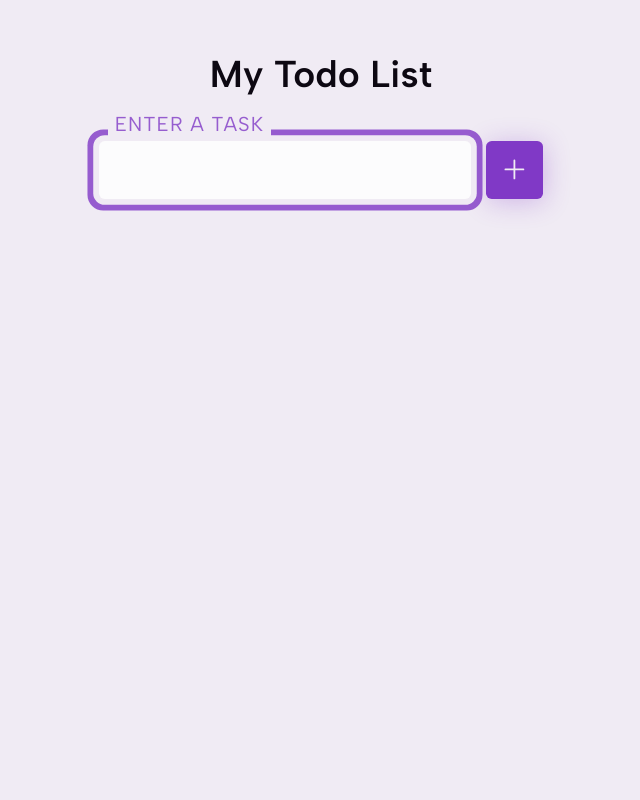
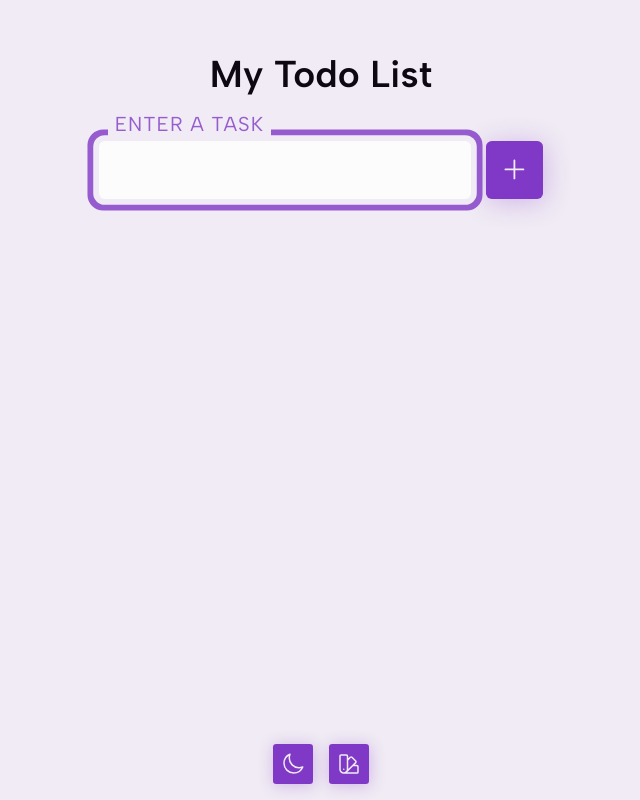
Before and after one commit to jesubohr/ToDoist, a React (Vite) app: page / in a window 1280 px wide. Shown: the whole page, without its empty margins (319-959 px from the left). Built offline with nearby package versions, Linux system fonts and the light colour scheme.

Commit message:
Add Theme Switcher

```diff
--- a/package.json
+++ b/package.json
@@ -1,7 +1,7 @@
 {
   "name": "todoist",
   "private": true,
-  "version": "0.0.1",
+  "version": "1.0.0",
   "type": "module",
   "scripts": {
     "dev": "vite",
--- a/src/App.tsx
+++ b/src/App.tsx
@@ -2,6 +2,7 @@
 import { useState } from 'react'
 import { useLocalStorage } from './hooks/useStorage'
 import { CreateTaskForm } from './components/CreateTaskForm'
+import { ThemeSwitcher } from './components/ThemeSwitcher'
 import { EditTaskForm } from './components/EditTaskForm'
 import { TaskList } from './components/TaskList'
 
@@ -75,6 +76,7 @@
           />
         )
       }
+      <ThemeSwitcher />
     </div>
   )
 }
--- /dev/null
+++ b/src/components/ThemeSwitcher.tsx
@@ -0,0 +1,80 @@
+import { useEffect, useState } from 'react'
+import { XMarkIcon, SunIcon, MoonIcon, SwatchIcon } from '@heroicons/react/24/outline'
+import { useLocalStorage } from '../hooks/useStorage'
+import styles from '../styles/ThemeSwitcher.module.css'
+
+export function ThemeSwitcher() {
+  const defaultTheme = window.matchMedia('(prefers-color-scheme: dark)').matches ? 'dark' : 'light'
+
+  const [isColorPicking, setIsColorPicking] = useState(false)
+  const [theme, setTheme] = useLocalStorage<string>("todoist.theme", defaultTheme)
+  const [themeHue, setThemeHue] = useLocalStorage<number>("todoist.color", 270)
+
+  function toggleTheme () {
+    if (theme === "light") setTheme("dark")
+    else setTheme("light")
+  }
+
+  function handleColorPicking(ev: React.ChangeEvent<HTMLInputElement>) {
+    const { currentTarget } = ev
+    setThemeHue(currentTarget.valueAsNumber)
+  }
+
+  useEffect(() => {
+    const root = document.documentElement
+    root.setAttribute("color-scheme", theme)
+  }, [theme])
+
+  useEffect(() => {
+    const root = document.documentElement
+    root.style.setProperty('--_hue', themeHue.toString())
+  }, [themeHue])
+
+  return (
+    <aside className={styles.wrapper} style={{
+      backgroundColor: isColorPicking ? `hsl(var(--muted) / 0.6)` : "transparent"
+    }}>
+      {
+        isColorPicking
+          ? (
+            <>
+              <button
+                className={`btn ${styles.close}`}
+                aria-label="Close color picking mode"
+                onClick={() => setIsColorPicking(false)}
+              >
+                <XMarkIcon />
+              </button>
+              <input
+                type="range"
+                className={styles.picker}
+                aria-label="Color theme slider"
+                min="0"
+                max="360"
+                step={5}
+                value={themeHue}
+                onInput={handleColorPicking}
+              />
+            </>
+          ) : (
+            <div className={styles.btns}>
+              <button
+                className="btn"
+                role="switch"
+                aria-label={`Change theme to ${theme === "light" ? "dark" : "light"} mode`}
+                onClick={toggleTheme}
+              >
+                { theme === "light" ? <MoonIcon /> : <SunIcon /> }
+              </button>
+              <button
+                className="btn"
+                aria-label="Enable color picking mode"
+                onClick={() => setIsColorPicking(true)}>
+                <SwatchIcon />
+              </button>
+            </div>
+          )
+      }
+    </aside>
+  )
+}
--- /dev/null
+++ b/src/styles/ThemeSwitcher.module.css
@@ -0,0 +1,74 @@
+.wrapper {
+  position: fixed;
+  bottom: 0;
+  left: 0;
+  --wrapperSize: clamp(4em, 3vmax, 7em);
+  padding: 1em 2em;
+  width: 100%;
+  display: grid;
+  --_size: 1.5rem;
+  place-items: center;
+}
+
+.btns {
+  display: flex;
+  gap: 1em;
+}
+
+.picker:focus {
+  outline: none;
+}
+
+.picker {
+  appearance: none;
+  -webkit-appearance: none;
+  outline: none;
+  height: calc(var(--wrapperSize) * 0.2);
+  width: 100%;
+  border: 0.2em solid hsl(var(--muted));
+  box-shadow: 0 0 0.8em hsl(var(--accent) / 0.4);
+  border-radius: 100vmax;
+  background: linear-gradient(to right,
+      hsl(0, 50%, 50%),
+      hsl(25, 50%, 50%),
+      hsl(50, 50%, 50%),
+      hsl(75, 50%, 50%),
+      hsl(100, 50%, 50%),
+      hsl(125, 50%, 50%),
+      hsl(150, 50%, 50%),
+      hsl(175, 50%, 50%),
+      hsl(200, 50%, 50%),
+      hsl(225, 50%, 50%),
+      hsl(250, 50%, 50%),
+      hsl(275, 50%, 50%),
+      hsl(300, 50%, 50%),
+      hsl(325, 50%, 50%),
+      hsl(350, 50%, 50%));
+}
+
+.picker::-webkit-slider-thumb {
+  -webkit-appearance: none;
+  appearance: none;
+  height: calc(var(--wrapperSize) * 0.35);
+  width: calc(var(--wrapperSize) * 0.35);
+  border: none;
+  box-shadow:
+    0 0 0 .25em hsl(var(--muted)),
+    0 0 0 -.4em hsl(var(--accent) / 0.8);
+  border-radius: 100vmax;
+  background-color: hsl(var(--accent));
+  cursor: ew-resize;
+}
+
+.picker:focus::-webkit-slider-thumb {
+  box-shadow:
+    0 0 0 .25em hsl(var(--muted)),
+    0 0 0 .45em hsl(var(--accent) / 0.8);
+}
+
+.close {
+  position: absolute;
+  top: -2em;
+  left: 50%;
+  transform: translate(-50%, -50%);
+}
```
